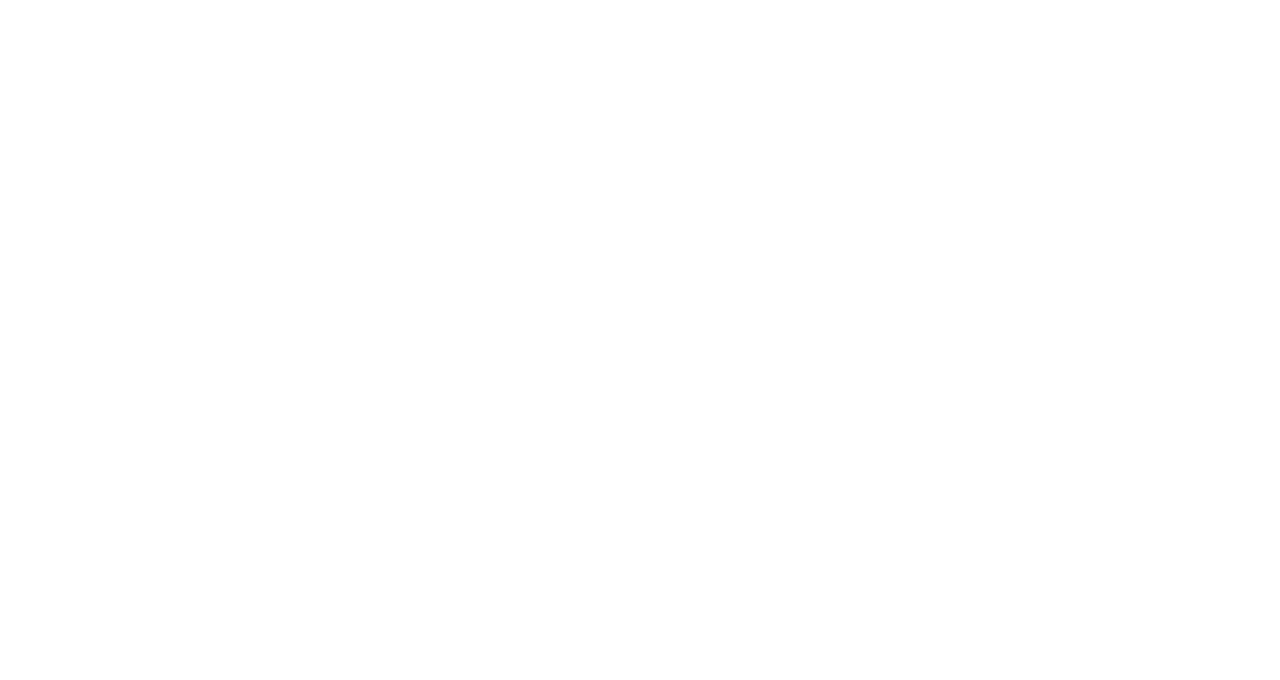
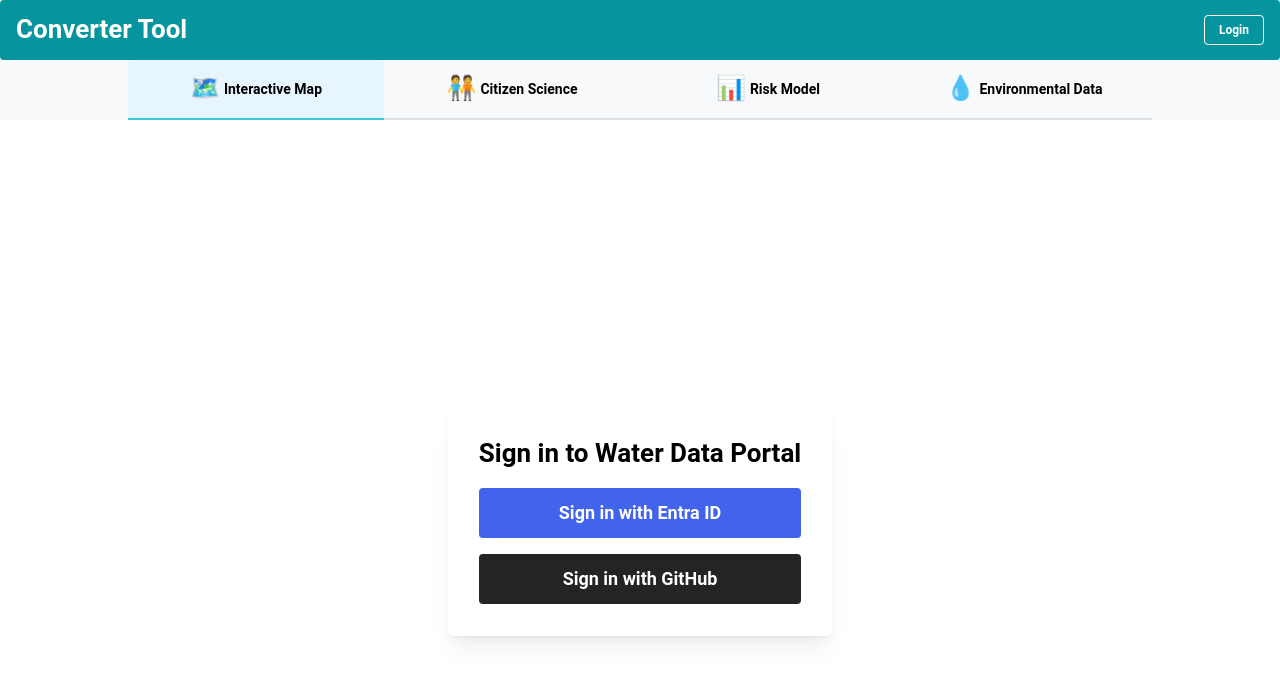
Before and after one commit to wanwanshi-tt/hackathon-frontend, a React (Vite) app: page /login in a window 1280 px wide. Before the commit this address had no page. Shown: the top 680 px of the page. Built offline with nearby package versions, Linux system fonts and the light colour scheme; no server answers.

Commit message:
feat: add authentication functionality with login page and user context

```diff
--- a/package.json
+++ b/package.json
@@ -28,6 +28,7 @@
     "@types/react-dom": "^19.1.2",
     "@vitejs/plugin-react": "^4.4.1",
     "cross-env": "^7.0.3",
+    "axios": "^1.6.8",
     "eslint": "^9.25.0",
     "eslint-plugin-react-hooks": "^5.2.0",
     "eslint-plugin-react-refresh": "^0.4.19",
--- a/src/AppRoutes.tsx
+++ b/src/AppRoutes.tsx
@@ -1,9 +1,9 @@
 import { Route, Routes } from 'react-router-dom';
 import Layout from './Layout/Layout';
 import EsriMap from './features/Map/EsriMap';
-
 import LandingPage from './pages/LandingPage';
 import UploadingPage from './pages/UploadingPage';
+import LoginPage from './pages/LoginPage';
 
 const Placeholder = ({ title }: { title: string }) => (
   <div
@@ -18,6 +18,7 @@
     <Routes>
       <Route path="/" element={<Layout />}>
         <Route index element={<LandingPage />} />
+        <Route path="login" element={<LoginPage />} />
         <Route path="citizen-science" element={<UploadingPage />} />
         <Route path="model" element={<Placeholder title="Risk Model" />} />
         <Route
--- /dev/null
+++ b/src/api/auth.ts
@@ -0,0 +1,11 @@
+import axios from 'axios';
+import type { AuthUser } from '../hooks/useAuthUser';
+
+export async function getAuthUser(): Promise<AuthUser | null> {
+  try {
+    const res = await axios.get('/.auth/me');
+    return res.data;
+  } catch {
+    return null;
+  }
+}
--- a/src/components/Header/Header.tsx
+++ b/src/components/Header/Header.tsx
@@ -1,6 +1,20 @@
-import { Title, Paper } from '@mantine/core';
+import {
+  Title,
+  Paper,
+  Button,
+  Group,
+  Loader,
+  Avatar,
+  Text,
+} from '@mantine/core';
+import { useNavigate } from 'react-router-dom';
+import { useAuthUser } from '../../hooks/useAuthUser';
 
 const Header = () => {
+  const navigate = useNavigate();
+  const { user, loading } = useAuthUser();
+  const principal = user?.clientPrincipal;
+
   return (
     <Paper
       shadow="xs"
@@ -10,14 +24,44 @@
         height: 60,
         display: 'flex',
         alignItems: 'center',
-        justifyContent: 'center',
-
+        justifyContent: 'space-between',
         color: 'white',
       }}
     >
       <Title order={2} style={{ color: 'white', textAlign: 'center' }}>
         Converter Tool
       </Title>
+      <Group>
+        {loading ? (
+          <Loader color="white" size="sm" />
+        ) : principal ? (
+          <Group>
+            <Avatar color="blue" radius="xl">
+              {principal.userDetails[0]}
+            </Avatar>
+            <Text c="white" fw={500}>
+              {principal.userDetails}
+            </Text>
+            <Button
+              size="xs"
+              color="gray"
+              variant="outline"
+              onClick={() => (window.location.href = '/.auth/logout')}
+            >
+              Logout
+            </Button>
+          </Group>
+        ) : (
+          <Button
+            size="xs"
+            color="white"
+            variant="outline"
+            onClick={() => navigate('/login')}
+          >
+            Login
+          </Button>
+        )}
+      </Group>
     </Paper>
   );
 };
--- /dev/null
+++ b/src/hooks/useAuthUser.ts
@@ -0,0 +1,27 @@
+import { useEffect, useState } from 'react';
+import { getAuthUser } from '../api/auth';
+
+export interface AuthUser {
+  clientPrincipal?: {
+    userId: string;
+    userDetails: string;
+    identityProvider: string;
+    userRoles: string[];
+  };
+}
+
+export function useAuthUser() {
+  const [user, setUser] = useState<AuthUser | null>(null);
+  const [loading, setLoading] = useState(true);
+
+  useEffect(() => {
+    getAuthUser()
+      .then((data) => {
+        setUser(data);
+        setLoading(false);
+      })
+      .catch(() => setLoading(false));
+  }, []);
+
+  return { user, loading };
+}
--- /dev/null
+++ b/src/pages/LoginPage.tsx
@@ -0,0 +1,31 @@
+import { Button, Center, Paper, Title, Stack } from '@mantine/core';
+
+const LoginPage = () => (
+  <Center style={{ height: '100vh' }}>
+    <Paper p="xl" shadow="md" radius="md">
+      <Title order={2} mb="md">
+        Sign in to Water Data Portal
+      </Title>
+      <Stack>
+        <Button
+          fullWidth
+          color="indigo"
+          size="lg"
+          onClick={() => (window.location.href = '/.auth/login/aad')}
+        >
+          Sign in with Entra ID
+        </Button>
+        <Button
+          fullWidth
+          color="dark"
+          size="lg"
+          onClick={() => (window.location.href = '/.auth/login/github')}
+        >
+          Sign in with GitHub
+        </Button>
+      </Stack>
+    </Paper>
+  </Center>
+);
+
+export default LoginPage;
```
Also changed, not shown: 1 other file (tests, documents, lock files or other folders).
